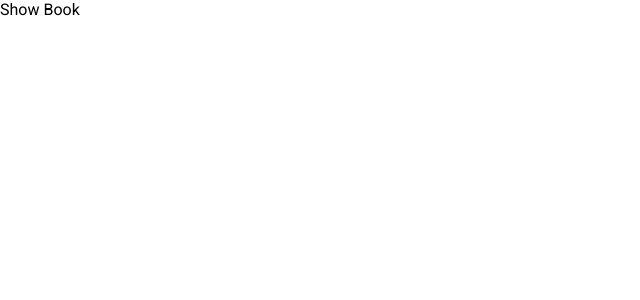
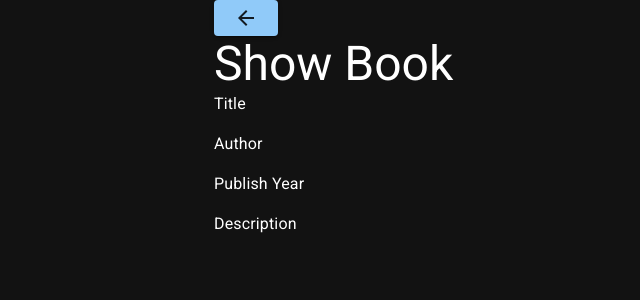
Before and after one commit to adityarajsahu/Book-Register, a React (Create React App) app in the folder client/: page /books/show/1 in a window 1280 px wide. Shown: the top 300 px of the page, without its empty margins (0-640 px from the left). Built offline with nearby package versions, Linux system fonts and the light colour scheme; no server answers.

Commit message:
Show Book page done

```diff
--- a/client/src/App.js
+++ b/client/src/App.js
@@ -1,5 +1,7 @@
 import React from "react";
 import { Routes, Route } from "react-router-dom";
+import { ThemeProvider, createTheme } from "@mui/material/styles";
+import { CssBaseline } from "@mui/material";
 
 import CreateBook from "./pages/CreateBook";
 import DeleteBook from "./pages/DeleteBook";
@@ -9,8 +11,16 @@ import ShowBook from "./pages/ShowBook";
 
 import "./App.css";
 
+const darkTheme = createTheme({
+    palette: {
+        mode: "dark",
+    },
+});
+
 function App() {
     return (
+        <ThemeProvider theme={darkTheme}>
+            <CssBaseline />
             <Routes>
                 <Route path="/" element={<Home />} />
                 <Route path="/books/create" element={<CreateBook />} />
@@ -18,6 +28,7 @@ function App() {
                 <Route path="/books/edit/:id" element={<EditBook />} />
                 <Route path="/books/delete/:id" element={<DeleteBook />} />
             </Routes>
+        </ThemeProvider>
     );
 }
 
--- a/client/src/pages/ShowBook.js
+++ b/client/src/pages/ShowBook.js
@@ -1,7 +1,69 @@
-import React from "react";
+import React, { useEffect, useState } from "react";
+import axios from "axios";
+import { useParams } from "react-router-dom";
+import { Box, CircularProgress, Container, Stack, Typography, Button } from "@mui/material";
+import ArrowBackIcon from "@mui/icons-material/ArrowBack";
 
 const ShowBook = () => {
-    return <div>Show Book</div>;
+    const [book, setBook] = useState({});
+    const [loading, setLoading] = useState(false);
+    const { id } = useParams();
+
+    useEffect(() => {
+        setLoading(true);
+        axios
+            .get(`http://localhost:5500/books/${id}`)
+            .then((res) => {
+                setBook(res.data);
+                setLoading(false);
+                // console.log(res.data);
+            })
+            .catch((err) => {
+                console.log(err);
+                setLoading(false);
+            });
+    }, [id]);
+
+    return (
+        <Container maxWidth="md">
+            <Button variant="contained" href="/">
+                <ArrowBackIcon />
+            </Button>
+            <Typography variant="h3" component="h3">
+                Show Book
+            </Typography>
+            {loading ? (
+                <CircularProgress />
+            ) : (
+                <Stack spacing={2}>
+                    <Box>
+                        <Stack direction="row" spacing={2}>
+                            <Box>Title</Box>
+                            <Box>{book.title}</Box>
+                        </Stack>
+                    </Box>
+                    <Box>
+                        <Stack direction="row" spacing={2}>
+                            <Box>Author</Box>
+                            <Box>{book.author}</Box>
+                        </Stack>
+                    </Box>
+                    <Box>
+                        <Stack direction="row" spacing={2}>
+                            <Box>Publish Year</Box>
+                            <Box>{book.publishYear}</Box>
+                        </Stack>
+                    </Box>
+                    <Box>
+                        <Stack direction="row" spacing={2}>
+                            <Box>Description</Box>
+                            <Box>{book.description}</Box>
+                        </Stack>
+                    </Box>
+                </Stack>
+            )}
+        </Container>
+    );
 };
 
 export default ShowBook;
```
Lines whose indentation alone changed are shown as unchanged.
